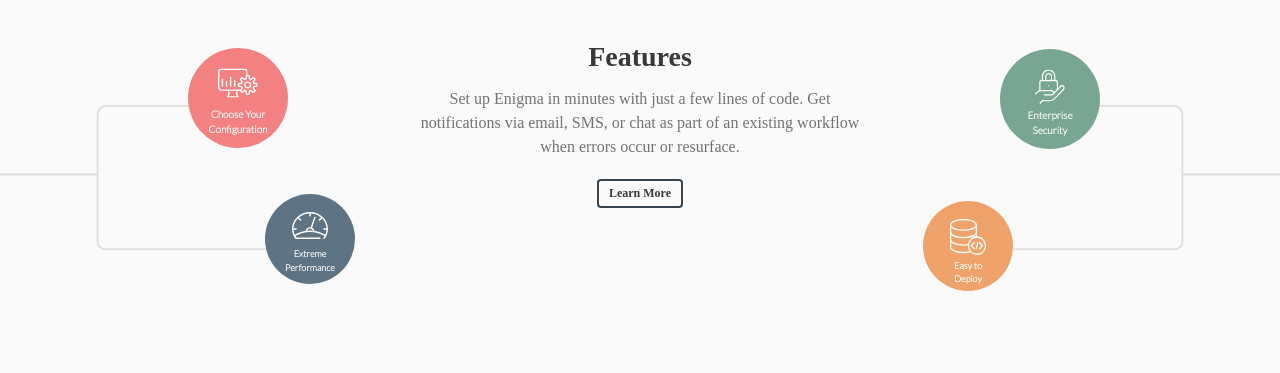
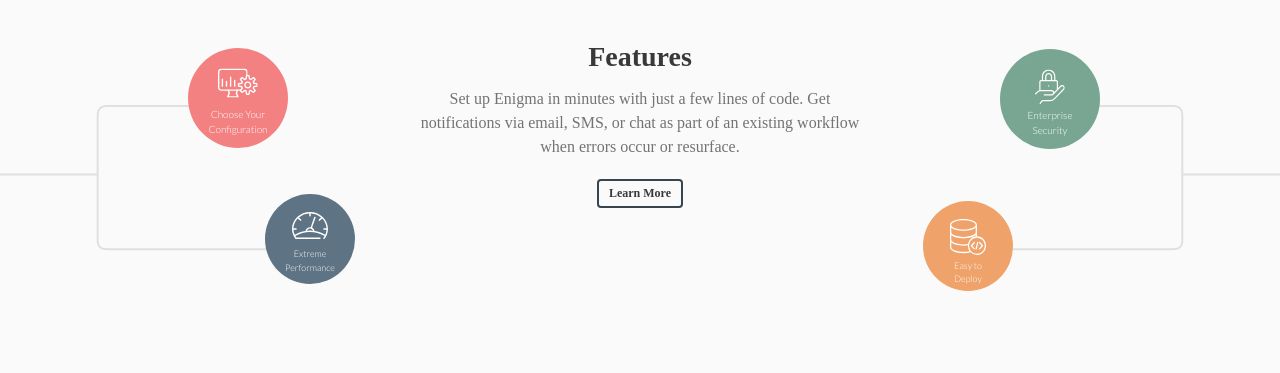
Before and after one commit to hashworks-code/enigma_static, a Jekyll site: the page built from index.md, in a window 1280 px wide. Shown: the part 2129-2502 px from the top of the page. Built offline with Jekyll 4.4.1, drawn with Linux system fonts in a browser that asks for light colours; nearby versions of some CDN libraries; some web fonts are replaced.

Commit message:
font size

```diff
--- a/_sass/index.scss
+++ b/_sass/index.scss
@@ -277,7 +277,7 @@
 
             font-family:'Lato-light';
             font-size: 10px;
-            font-weight: 600;
+            font-weight: 100;
             font-style: normal;
             font-stretch: normal;
             letter-spacing: normal;
```
Also changed, not shown: 1 other file.
